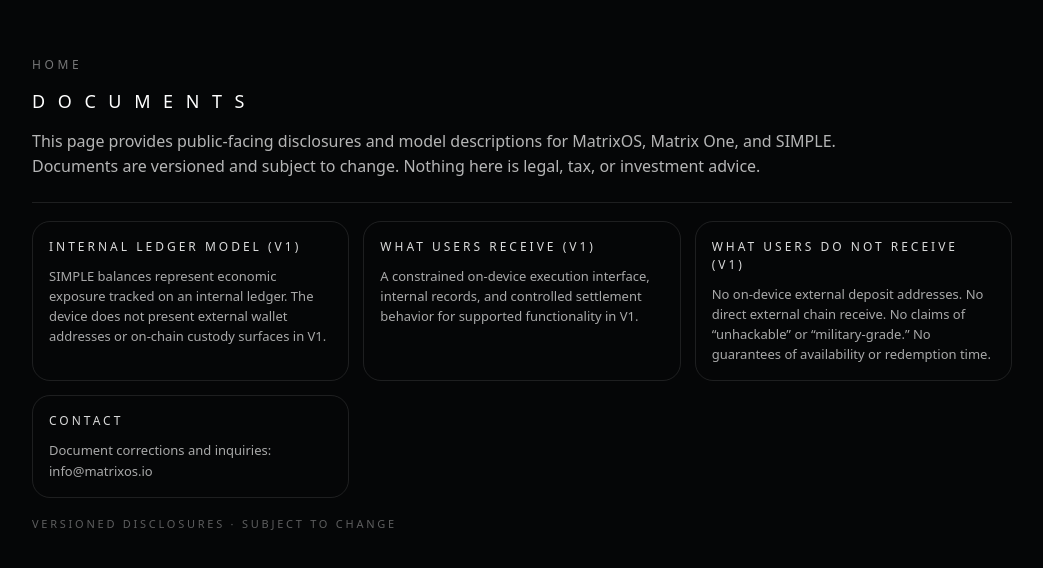
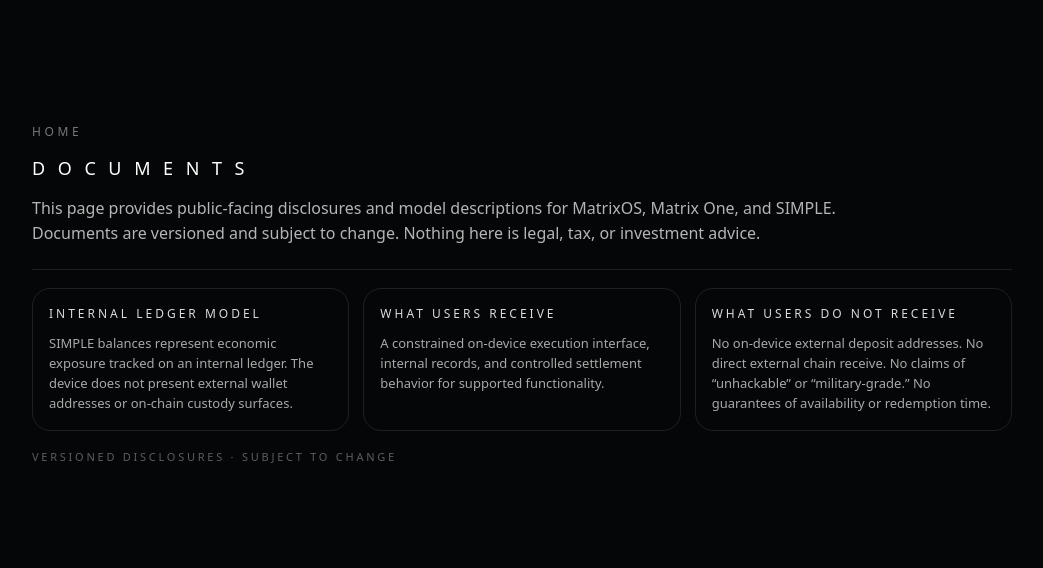
Before and after one commit to simplematrixos/matrixos-site, a Next.js app: page /documents in a window 1280 px wide. Shown: the part 106-674 px from the top of the page, without its empty margins (118-1161 px from the left). Built offline with nearby package versions, Linux system fonts and the light colour scheme.

Commit message:
Remove V1 language and drop Documents contact section

```diff
--- a/app/documents/page.tsx
+++ b/app/documents/page.tsx
@@ -35,10 +35,17 @@
           DOCUMENTS
         </h1>
 
-        <p style={{ marginTop: 14, opacity: 0.7, lineHeight: 1.6, maxWidth: 820 }}>
-          This page provides public-facing disclosures and model descriptions for
-          MatrixOS, Matrix One, and SIMPLE. Documents are versioned and subject
-          to change. Nothing here is legal, tax, or investment advice.
+        <p
+          style={{
+            marginTop: 14,
+            opacity: 0.7,
+            lineHeight: 1.6,
+            maxWidth: 820,
+          }}
+        >
+          This page provides public-facing disclosures and model descriptions
+          for MatrixOS, Matrix One, and SIMPLE. Documents are versioned and
+          subject to change. Nothing here is legal, tax, or investment advice.
         </p>
 
         <div
@@ -63,13 +70,27 @@
               padding: 16,
             }}
           >
-            <h2 style={{ margin: 0, fontSize: 12, letterSpacing: "0.25em", opacity: 0.85 }}>
-              INTERNAL LEDGER MODEL (V1)
+            <h2
+              style={{
+                margin: 0,
+                fontSize: 12,
+                letterSpacing: "0.25em",
+                opacity: 0.85,
+              }}
+            >
+              INTERNAL LEDGER MODEL
             </h2>
-            <p style={{ marginTop: 10, opacity: 0.65, lineHeight: 1.55, fontSize: 13 }}>
+            <p
+              style={{
+                marginTop: 10,
+                opacity: 0.65,
+                lineHeight: 1.55,
+                fontSize: 13,
+              }}
+            >
               SIMPLE balances represent economic exposure tracked on an internal
               ledger. The device does not present external wallet addresses or
-              on-chain custody surfaces in V1.
+              on-chain custody surfaces.
             </p>
           </section>
 
@@ -80,12 +101,26 @@
               padding: 16,
             }}
           >
-            <h2 style={{ margin: 0, fontSize: 12, letterSpacing: "0.25em", opacity: 0.85 }}>
-              WHAT USERS RECEIVE (V1)
+            <h2
+              style={{
+                margin: 0,
+                fontSize: 12,
+                letterSpacing: "0.25em",
+                opacity: 0.85,
+              }}
+            >
+              WHAT USERS RECEIVE
             </h2>
-            <p style={{ marginTop: 10, opacity: 0.65, lineHeight: 1.55, fontSize: 13 }}>
+            <p
+              style={{
+                marginTop: 10,
+                opacity: 0.65,
+                lineHeight: 1.55,
+                fontSize: 13,
+              }}
+            >
               A constrained on-device execution interface, internal records, and
-              controlled settlement behavior for supported functionality in V1.
+              controlled settlement behavior for supported functionality.
             </p>
           </section>
 
@@ -96,33 +131,39 @@
               padding: 16,
             }}
           >
-            <h2 style={{ margin: 0, fontSize: 12, letterSpacing: "0.25em", opacity: 0.85 }}>
-              WHAT USERS DO NOT RECEIVE (V1)
+            <h2
+              style={{
+                margin: 0,
+                fontSize: 12,
+                letterSpacing: "0.25em",
+                opacity: 0.85,
+              }}
+            >
+              WHAT USERS DO NOT RECEIVE
             </h2>
-            <p style={{ marginTop: 10, opacity: 0.65, lineHeight: 1.55, fontSize: 13 }}>
+            <p
+              style={{
+                marginTop: 10,
+                opacity: 0.65,
+                lineHeight: 1.55,
+                fontSize: 13,
+              }}
+            >
               No on-device external deposit addresses. No direct external chain
               receive. No claims of “unhackable” or “military-grade.” No
               guarantees of availability or redemption time.
             </p>
           </section>
-
-          <section
-            style={{
-              border: "1px solid rgba(255,255,255,0.10)",
-              borderRadius: 18,
-              padding: 16,
-            }}
-          >
-            <h2 style={{ margin: 0, fontSize: 12, letterSpacing: "0.25em", opacity: 0.85 }}>
-              CONTACT
-            </h2>
-            <p style={{ marginTop: 10, opacity: 0.65, lineHeight: 1.55, fontSize: 13 }}>
-              Document corrections and inquiries: info@matrixos.io
-            </p>
-          </section>
         </div>
 
-        <div style={{ marginTop: 18, fontSize: 11, letterSpacing: "0.25em", opacity: 0.35 }}>
+        <div
+          style={{
+            marginTop: 18,
+            fontSize: 11,
+            letterSpacing: "0.25em",
+            opacity: 0.35,
+          }}
+        >
           VERSIONED DISCLOSURES · SUBJECT TO CHANGE
         </div>
       </div>
--- a/app/matrix-one/page.tsx
+++ b/app/matrix-one/page.tsx
@@ -35,9 +35,17 @@
           MATRIX ONE
         </h1>
 
-        <p style={{ marginTop: 14, opacity: 0.7, lineHeight: 1.6, maxWidth: 760 }}>
-          Matrix One is a dedicated physical unit designed to run MatrixOS as a sealed execution
-          environment. It is not a phone, not a general computer, and not a consumer app platform.
+        <p
+          style={{
+            marginTop: 14,
+            opacity: 0.7,
+            lineHeight: 1.6,
+            maxWidth: 760,
+          }}
+        >
+          Matrix One is a dedicated physical unit designed to run MatrixOS as a
+          sealed execution environment. It is not a phone, not a general
+          computer, and not a consumer app platform.
         </p>
 
         <div
@@ -62,12 +70,26 @@
               padding: 16,
             }}
           >
-            <h2 style={{ margin: 0, fontSize: 12, letterSpacing: "0.25em", opacity: 0.85 }}>
+            <h2
+              style={{
+                margin: 0,
+                fontSize: 12,
+                letterSpacing: "0.25em",
+                opacity: 0.85,
+              }}
+            >
               PURPOSE
             </h2>
-            <p style={{ marginTop: 10, opacity: 0.65, lineHeight: 1.55, fontSize: 13 }}>
-              A single-purpose execution instrument that boots into SIMPLE. No app installs.
-              No multitasking. No general-purpose OS surface.
+            <p
+              style={{
+                marginTop: 10,
+                opacity: 0.65,
+                lineHeight: 1.55,
+                fontSize: 13,
+              }}
+            >
+              A single-purpose execution instrument that boots into SIMPLE. No
+              app installs. No multitasking. No general-purpose OS surface.
             </p>
           </section>
 
@@ -78,11 +100,27 @@
               padding: 16,
             }}
           >
-            <h2 style={{ margin: 0, fontSize: 12, letterSpacing: "0.25em", opacity: 0.85 }}>
-              V1 STANCE
+            <h2
+              style={{
+                margin: 0,
+                fontSize: 12,
+                letterSpacing: "0.25em",
+                opacity: 0.85,
+              }}
+            >
+              DEVICE POSTURE
             </h2>
-            <p style={{ marginTop: 10, opacity: 0.65, lineHeight: 1.55, fontSize: 13 }}>
-              Wi-Fi only (V1 target). Portrait-only (V1 target). Reduced sensor surface (V1 target).
+            <p
+              style={{
+                marginTop: 10,
+                opacity: 0.65,
+                lineHeight: 1.55,
+                fontSize: 13,
+              }}
+            >
+              Wi-Fi only target. Portrait-only target. Reduced sensor surface
+              target. Connectivity is treated as a controlled execution input,
+              not an always-on default.
             </p>
           </section>
 
@@ -93,12 +131,26 @@
               padding: 16,
             }}
           >
-            <h2 style={{ margin: 0, fontSize: 12, letterSpacing: "0.25em", opacity: 0.85 }}>
+            <h2
+              style={{
+                margin: 0,
+                fontSize: 12,
+                letterSpacing: "0.25em",
+                opacity: 0.85,
+              }}
+            >
               CONNECTIVITY MODEL
             </h2>
-            <p style={{ marginTop: 10, opacity: 0.65, lineHeight: 1.55, fontSize: 13 }}>
-              Designed to be cold by default and connected only when needed for execution and
-              settlement workflows.
+            <p
+              style={{
+                marginTop: 10,
+                opacity: 0.65,
+                lineHeight: 1.55,
+                fontSize: 13,
+              }}
+            >
+              Designed to be cold by default and connected only when needed for
+              execution and settlement workflows.
             </p>
           </section>
 
@@ -109,17 +161,38 @@
               padding: 16,
             }}
           >
-            <h2 style={{ margin: 0, fontSize: 12, letterSpacing: "0.25em", opacity: 0.85 }}>
+            <h2
+              style={{
+                margin: 0,
+                fontSize: 12,
+                letterSpacing: "0.25em",
+                opacity: 0.85,
+              }}
+            >
               STATUS
             </h2>
-            <p style={{ marginTop: 10, opacity: 0.65, lineHeight: 1.55, fontSize: 13 }}>
-              Concept hardware. Specifications subject to change during engineering and compliance
-              reviews.
+            <p
+              style={{
+                marginTop: 10,
+                opacity: 0.65,
+                lineHeight: 1.55,
+                fontSize: 13,
+              }}
+            >
+              Concept hardware. Specifications subject to change during
+              engineering and compliance reviews.
             </p>
           </section>
         </div>
 
-        <div style={{ marginTop: 18, fontSize: 11, letterSpacing: "0.25em", opacity: 0.35 }}>
+        <div
+          style={{
+            marginTop: 18,
+            fontSize: 11,
+            letterSpacing: "0.25em",
+            opacity: 0.35,
+          }}
+        >
           CONCEPT HARDWARE · SUBJECT TO CHANGE
         </div>
       </div>
```
